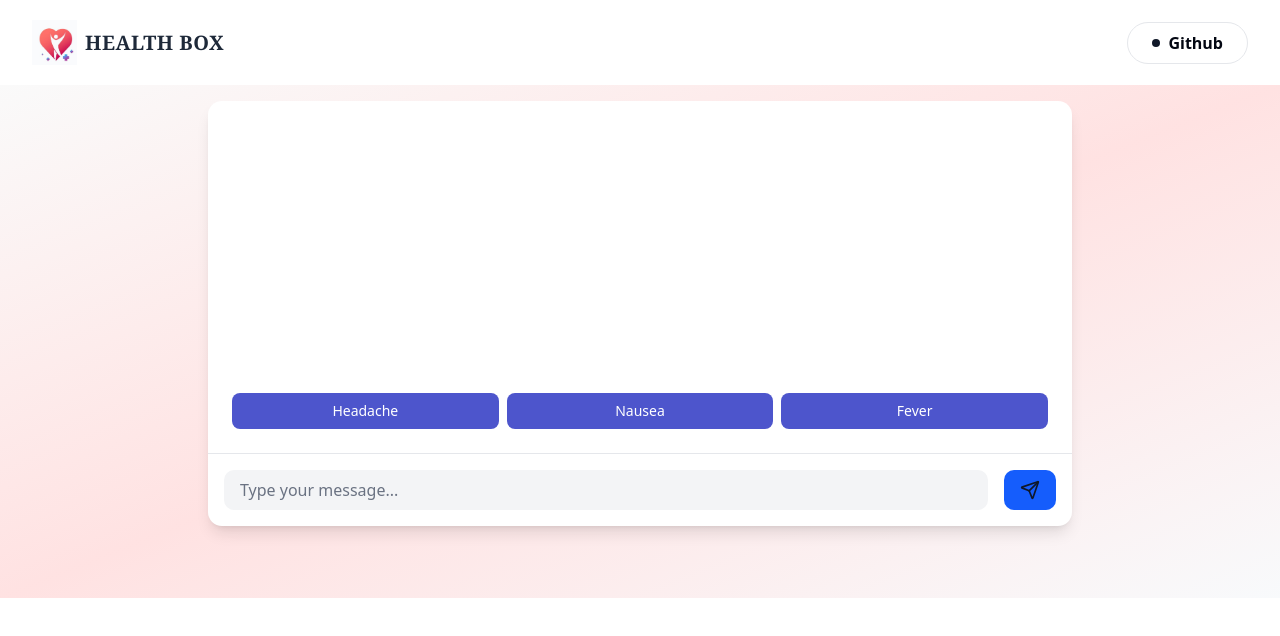
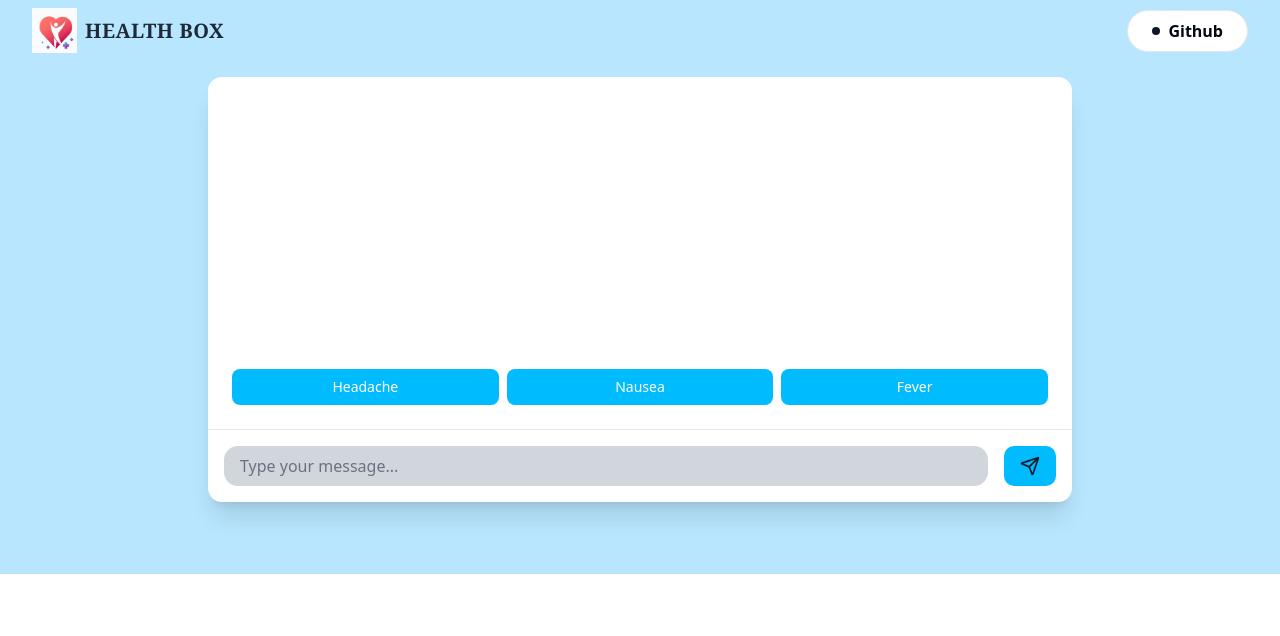
Before and after one commit to httpsumita/HealthBox, a Next.js app: page / in a window 1280 px wide. Shown: the top 636 px of the page. Built offline with nearby package versions, Linux system fonts and the light colour scheme.

Commit message:
background and navbar color change

```diff
--- a/src/components/chat.tsx
+++ b/src/components/chat.tsx
@@ -81,9 +81,9 @@ export function ChatRoom() {
   const quickReplies = ["Headache", "Nausea", "Fever", ];
 
   return (
-    <div className={`h-3/4 overflow-y-hidden ${isDarkMode ?  "bg-gray-900 text-white" : "bg-gradient-to-br from-zinc-50 via-red-100 to-slate-50 text-gray-900"}`}>
+    <div className={`h-3/4 overflow-y-hidden ${isDarkMode ?  "bg-gray-900 text-white" : "bg-sky-200 text-gray-900"}`}>
       <div className="max-w-4xl mx-auto px-4 pt-4 pb-18">
-        <div className={`h-[375px] md:h-[425px]  ${isDarkMode ? "bg-gray-800" : "bg-white"} rounded-xl shadow-lg flex flex-col`}>
+        <div className={`h-[375px] md:h-[425px]  ${isDarkMode ? "bg-gray-800" : "bg-white"} rounded-xl shadow-xl flex flex-col`}>
           <div className="flex-1 overflow-y-auto p-6">
             <div className="space-y-4">
               {messages.map((message) => (
@@ -117,7 +117,7 @@ export function ChatRoom() {
                 <button
                   key={index}
                   onClick={() => handleQuickReplyClick(text)}
-                  className="px-2 text-center py-2 bg-[#4D55CC] text-white rounded-md text-sm hover:bg-white hover:text-black transition-colors"
+                  className="px-2 text-center py-2 bg-sky-400 text-white rounded-md text-sm hover:bg-black hover:text-sky-800 transition-colors"
                 >
                   {text}
                 </button>
@@ -131,13 +131,13 @@ export function ChatRoom() {
                 value={inputText}
                 onChange={(e) => setInputText(e.target.value)}
                 placeholder="Type your message..."
-                className={`flex-1 px-4 py-2 rounded-lg ${
-                  isDarkMode ? "bg-gray-700 text-white placeholder-gray-400" : "bg-gray-100 text-gray-900 placeholder-gray-500"
+                className={`flex-1 px-4 py-2 rounded-xl ${
+                  isDarkMode ? "bg-gray-700 text-white placeholder-gray-400" : "bg-gray-300 text-gray-900 placeholder-gray-500"
                 }`}
               />
               <button
                 type="submit"
-                className="px-4 py-2 bg-blue-600 text-WHITE rounded-lg hover:bg-blue-700 transition-colors"
+                className="px-4 py-2 bg-sky-400 text-WHITE rounded-lg hover:bg-black transition-colors"
               >
                 <Send size={20} />
               </button>
--- a/src/components/navbar.tsx
+++ b/src/components/navbar.tsx
@@ -7,8 +7,8 @@ const Navbar = () => {
   const [isMenuOpen, setIsMenuOpen] = useState(false);
 
   return (
-    <div className="px-4 py-5 mx-auto sm:max-w-xl md:max-w-full lg:max-w-screen-xl md:px-24 lg:px-8">
-      <div className="relative flex items-center justify-between">
+    <div className="px-2 py-2 mx-auto sm:max-w-xl md:max-w-full lg:max-w-screen-xl md:px-24 lg:px-8 bg-sky-200">
+      <div className="relative flex  items-center justify-between">
         <a
           href="/"
           aria-label="Company"
```
